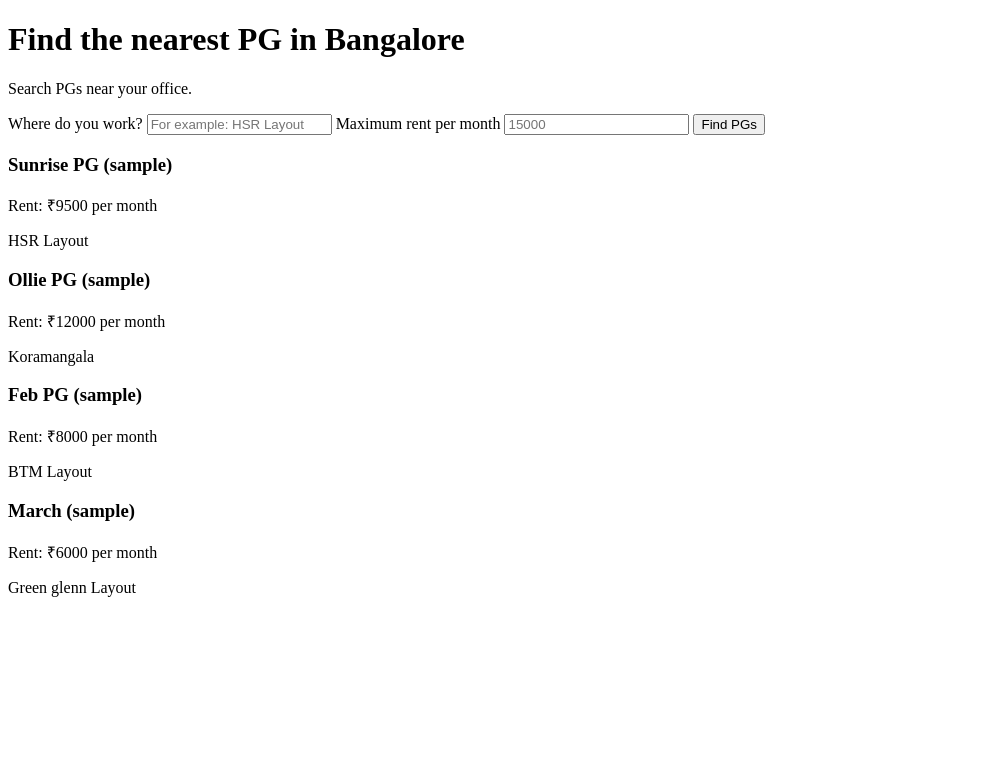
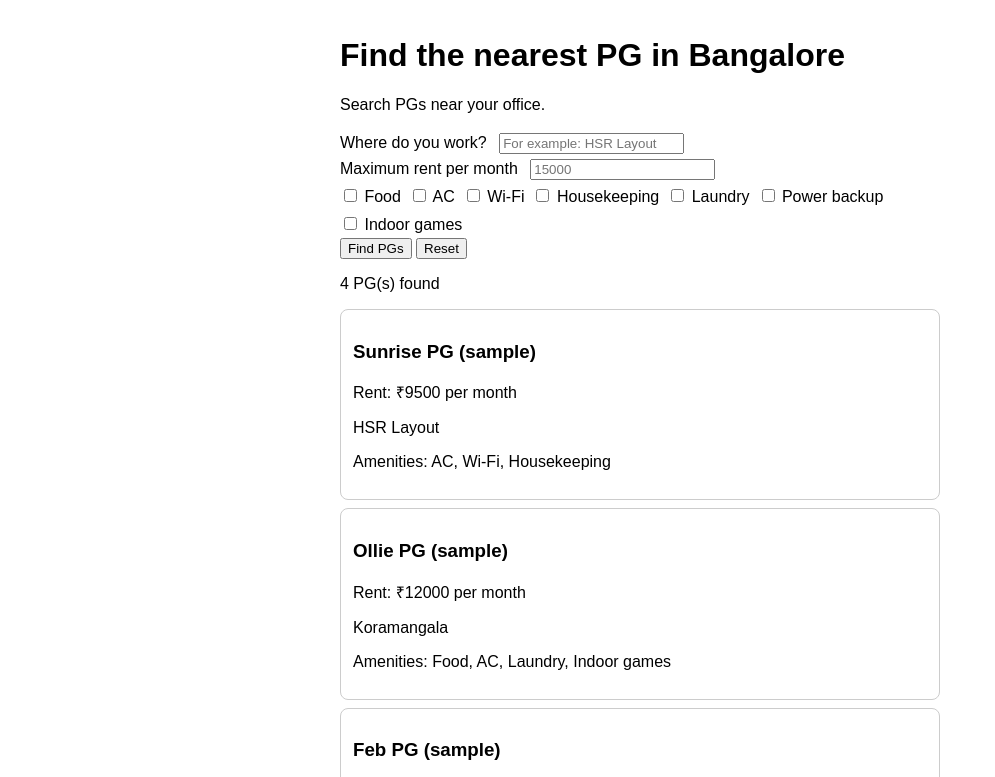
Before and after one commit to shrutig7823/pg-app, a plain HTML site: page index.html in a window 1280 px wide. Both pictures are taken after a click on the button "Find PGs". Shown: the top 777 px of the page, without its empty margins (0-995 px from the left). Drawn offline with Linux system fonts and the light colour scheme.

Commit message:
Update index.html

```diff
--- a/index.html
+++ b/index.html
@@ -4,50 +4,91 @@
     <meta name="viewport" content="width=device-width, initial-scale=1">
     <meta charset="UTF-8">
     <title>Find a PG</title>
+    <style>
+      body { font-family: sans-serif; max-width: 600px; margin: auto; padding: 16px; }
+      .card { border: 1px solid #ccc; border-radius: 8px; padding: 12px; margin: 8px 0; }
+      label { display: inline-block; margin: 4px 8px 4px 0; }
+    </style>
   </head>
   <body>
     <h1>Find the nearest PG in Bangalore</h1>
     <p>Search PGs near your office.</p>
-    <label>Where do you work?</label>
-    <input type="text" placeholder="For example: HSR Layout">
 
-    <label>Maximum rent per month</label>
-    <input type="number" id="maxRent" placeholder="15000">
+    <div>
+      <label>Where do you work?</label>
+      <input type="text" placeholder="For example: HSR Layout">
+    </div>
+    <div>
+      <label>Maximum rent per month</label>
+      <input type="number" id="maxRent" placeholder="15000">
+    </div>
+    <div id="amenityBox"></div>
 
     <button id="findBtn">Find PGs</button>
+    <button id="resetBtn">Reset</button>
+
     <div id="results"></div>
 
     <script>
+      // Every amenity a PG can have. Add a word here to get a new tick box.
+      const AMENITIES = ["Food", "AC", "Wi-Fi", "Housekeeping", "Laundry", "Power backup", "Indoor games"];
+
+      // Sample PGs (made-up data)
       const pgs = [
-        { name: "Sunrise PG (sample)", rent: 9500, area: "HSR Layout" },
-        { name: "Ollie PG (sample)", rent: 12000, area: "Koramangala" },
-        { name: "Feb PG (sample)", rent: 8000, area: "BTM Layout" },
-        { name: "March (sample)", rent: 6000, area: "Green glenn Layout" }
+        { name: "Sunrise PG (sample)", rent: 9500, area: "HSR Layout", amenities: ["AC", "Wi-Fi", "Housekeeping"] },
+        { name: "Ollie PG (sample)", rent: 12000, area: "Koramangala", amenities: ["Food", "AC", "Laundry", "Indoor games"] },
+        { name: "Feb PG (sample)", rent: 8000, area: "BTM Layout", amenities: ["Wi-Fi", "Power backup"] },
+        { name: "March (sample)", rent: 6000, area: "Green glenn Layout", amenities: ["AC", "Indoor games"] }
       ];
 
+      // Draw one tick box per amenity
+      document.getElementById("amenityBox").innerHTML = AMENITIES.map(function (a) {
+        return '<label><input type="checkbox" class="amenity" value="' + a + '"> ' + a + '</label>';
+      }).join("");
+
+      // Draw a list of PGs into the results room
       function showPgs(list) {
         const results = document.getElementById("results");
         if (list.length === 0) {
-          results.innerHTML = "<p>No PGs found. Try a higher rent.</p>";
+          results.innerHTML = "<p>No PGs match. Try changing your filters.</p>";
           return;
         }
-        results.innerHTML = list.map(function (pg) {
-          return "<div><h3>" + pg.name + "</h3><p>Rent: ₹" + pg.rent + " per month</p><p>" + pg.area + "</p></div>";
+        results.innerHTML = "<p>" + list.length + " PG(s) found</p>" + list.map(function (pg) {
+          return '<div class="card"><h3>' + pg.name + "</h3>" +
+            "<p>Rent: ₹" + pg.rent + " per month</p>" +
+            "<p>" + pg.area + "</p>" +
+            "<p>Amenities: " + pg.amenities.join(", ") + "</p></div>";
         }).join("");
       }
 
       showPgs(pgs);
 
+      // When Find PGs is clicked
       document.getElementById("findBtn").onclick = function () {
         const maxRent = Number(document.getElementById("maxRent").value);
-        if (!maxRent) {
-          showPgs(pgs);
-          return;
-        }
+
+        // Which amenity boxes are ticked? Collect their names into a list.
+        const selected = Array.from(document.querySelectorAll(".amenity:checked")).map(function (box) {
+          return box.value;
+        });
+
         const matches = pgs.filter(function (pg) {
-          return pg.rent <= maxRent;
+          const rentOk = !maxRent || pg.rent <= maxRent;
+          const amenitiesOk = selected.every(function (a) {
+            return pg.amenities.includes(a);
+          });
+          return rentOk && amenitiesOk;
         });
         showPgs(matches);
+      };
+
+      // When Reset is clicked: clear everything and show all PGs
+      document.getElementById("resetBtn").onclick = function () {
+        document.getElementById("maxRent").value = "";
+        document.querySelectorAll(".amenity").forEach(function (box) {
+          box.checked = false;
+        });
+        showPgs(pgs);
       };
     </script>
   </body>
```
